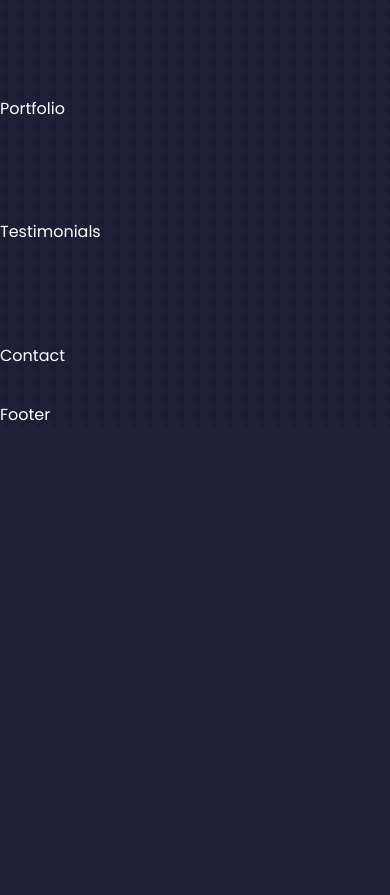
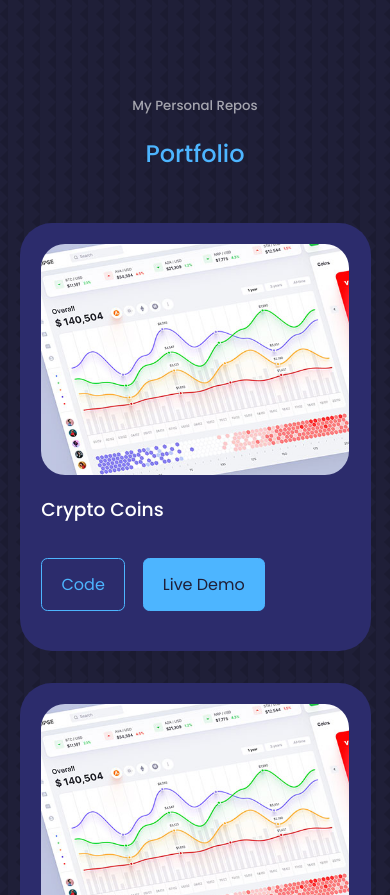
Before and after one commit to Nicolaswg/personal-portfolio, a React (Create React App) app: page / in a window 390 px wide. Shown: the part 2634-3529 px from the top of the page. Before the commit the page ends 3062 px from the top, so only its background shows below. Built offline with nearby package versions, Linux system fonts and the light colour scheme.

Commit message:
Add responsive design to portfolio component

```diff
--- a/src/components/portfolio/Portfolio.jsx
+++ b/src/components/portfolio/Portfolio.jsx
@@ -1,8 +1,123 @@
 import React from 'react';
 import './portfolio.scss';
+import IMG1 from '../../assets/portfolio1.jpg';
+import IMG2 from '../../assets/portfolio2.jpg';
+import IMG3 from '../../assets/portfolio3.jpg';
+import IMG4 from '../../assets/portfolio4.jpg';
+import IMG5 from '../../assets/portfolio5.jpg';
+
+const cards = [
+  {
+    id: 1,
+    img: IMG1,
+    title: 'Crypto Coins',
+    github: 'https://github.com/Nicolaswg/crypto-capstone-project',
+    demo: 'https://nostalgic-boyd-fed032.netlify.app/',
+  },
+  {
+    id: 2,
+    img: IMG2,
+    title: 'Space Travelers',
+    github: 'https://github.com/Nicolaswg/space-travelers-project',
+    demo: 'https://space-travelers-react.herokuapp.com',
+  },
+  {
+    id: 3,
+    img: IMG3,
+    title: 'Crypto Coins',
+    github: 'https://github.com/Nicolaswg/budget-app',
+    demo: 'https://budget-capstone-1.herokuapp.com',
+  },
+  {
+    id: 4,
+    img: IMG1,
+    title: 'Pokemon List',
+    github: 'https://github.com/Nicolaswg/Capstone_Pokemon_Api',
+    demo: 'https://nicolaswg.github.io/Capstone_Pokemon_Api/',
+  },
+  {
+    id: 5,
+    img: IMG1,
+    title: 'RentUrTech',
+    github: 'https://github.com/Final-Capstone-Elite-Group/RentUrTechFrontend',
+    demo: 'https://renturtech.netlify.app',
+  },
+  {
+    id: 6,
+    img: IMG1,
+    title: 'Crypto Coins',
+    github: 'https://github.com/Nicolaswg/crypto-capstone-project',
+    demo: 'https://nostalgic-boyd-fed032.netlify.app/',
+  },
+];
 
 const Portfolio = () => (
-  <section id="portfolio">Portfolio</section>
+  <section id="portfolio">
+    <h5>My Personal Repos</h5>
+    <h2>Portfolio</h2>
+    <div className="container portfolio-container">
+      <article className="portfolio-item">
+        <div className="portfolio-img">
+          <img src={IMG1} alt="port-img" />
+        </div>
+        <h3>Crypto Coins</h3>
+        <div className="portfolio-cta">
+          <a href="https://github.com/Nicolaswg/crypto-capstone-project" className="btn" target="_blank" rel="noreferrer">Code</a>
+          <a href="https://nostalgic-boyd-fed032.netlify.app/" className="btn btn-primary" target="_blank" rel="noreferrer">Live Demo</a>
+        </div>
+      </article>
+      <article className="portfolio-item">
+        <div className="portfolio-img">
+          <img src={IMG1} alt="port-img" />
+        </div>
+        <h3>Crypto Coins</h3>
+        <div className="portfolio-cta">
+          <a href="https://github.com/Nicolaswg/crypto-capstone-project" className="btn" target="_blank" rel="noreferrer">Code</a>
+          <a href="https://nostalgic-boyd-fed032.netlify.app/" className="btn btn-primary" target="_blank" rel="noreferrer">Live Demo</a>
+        </div>
+      </article>
+      <article className="portfolio-item">
+        <div className="portfolio-img">
+          <img src={IMG1} alt="port-img" />
+        </div>
+        <h3>Crypto Coins</h3>
+        <div className="portfolio-cta">
+          <a href="https://github.com/Nicolaswg/crypto-capstone-project" className="btn" target="_blank" rel="noreferrer">Code</a>
+          <a href="https://nostalgic-boyd-fed032.netlify.app/" className="btn btn-primary" target="_blank" rel="noreferrer">Live Demo</a>
+        </div>
+      </article>
+      <article className="portfolio-item">
+        <div className="portfolio-img">
+          <img src={IMG1} alt="port-img" />
+        </div>
+        <h3>Crypto Coins</h3>
+        <div className="portfolio-cta">
+          <a href="https://github.com/Nicolaswg/crypto-capstone-project" className="btn" target="_blank" rel="noreferrer">Code</a>
+          <a href="https://nostalgic-boyd-fed032.netlify.app/" className="btn btn-primary" target="_blank" rel="noreferrer">Live Demo</a>
+        </div>
+      </article>
+      <article className="portfolio-item">
+        <div className="portfolio-img">
+          <img src={IMG1} alt="port-img" />
+        </div>
+        <h3>Crypto Coins</h3>
+        <div className="portfolio-cta">
+          <a href="https://github.com/Nicolaswg/crypto-capstone-project" className="btn" target="_blank" rel="noreferrer">Code</a>
+          <a href="https://nostalgic-boyd-fed032.netlify.app/" className="btn btn-primary" target="_blank" rel="noreferrer">Live Demo</a>
+        </div>
+      </article>
+      <article className="portfolio-item">
+        <div className="portfolio-img">
+          <img src={IMG1} alt="port-img" />
+        </div>
+        <h3>Crypto Coins</h3>
+        <div className="portfolio-cta">
+          <a href="https://github.com/Nicolaswg/crypto-capstone-project" className="btn" target="_blank" rel="noreferrer">Code</a>
+          <a href="https://nostalgic-boyd-fed032.netlify.app/" className="btn btn-primary" target="_blank" rel="noreferrer">Live Demo</a>
+        </div>
+      </article>
+    </div>
+  </section>
 );
 
 export default Portfolio;
--- a/src/components/portfolio/portfolio.scss
+++ b/src/components/portfolio/portfolio.scss
@@ -0,0 +1,50 @@
+@use '../../sass/global.scss' as *;
+
+.portfolio-container {
+  display: grid;
+  grid-template-columns: repeat(3,1fr);
+  gap: 2.5rem;
+}
+
+.portfolio-item {
+  background: $bg-color-variant;
+  padding: 1.3rem;
+  border-radius: 2rem;
+  border: 1px solid transparent;
+  transition: $transition;
+
+  h3 {
+    margin: 1.2rem 0 2rem;
+  }
+
+  &:hover{
+    border-color: $color-primary-variant;
+    background: transparent;
+  }
+}
+
+.portfolio-img {
+  border-radius: 1.5rem;
+  overflow: hidden;
+}
+
+.portfolio-cta {
+  display: flex;
+  gap: 1.1rem;
+  margin-bottom: 1.1rem;
+}
+
+@media screen and (max-width: 1024px) {
+  .portfolio-container {
+    grid-template-columns: 1fr 1fr;
+    gap: 1.2rem;
+  }
+
+}
+
+@media screen and (max-width: 600px) {
+  .portfolio-container {
+    grid-template-columns: 1fr;
+    gap: 2rem;
+  }
+}
```
